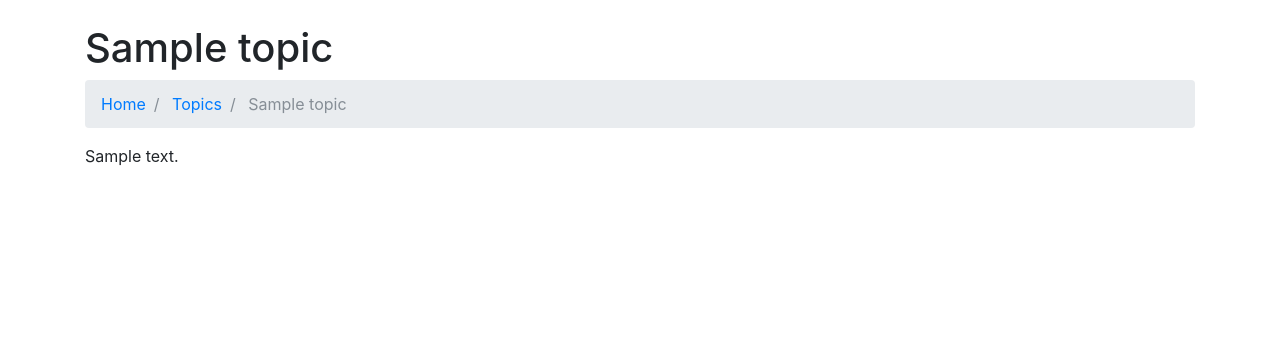
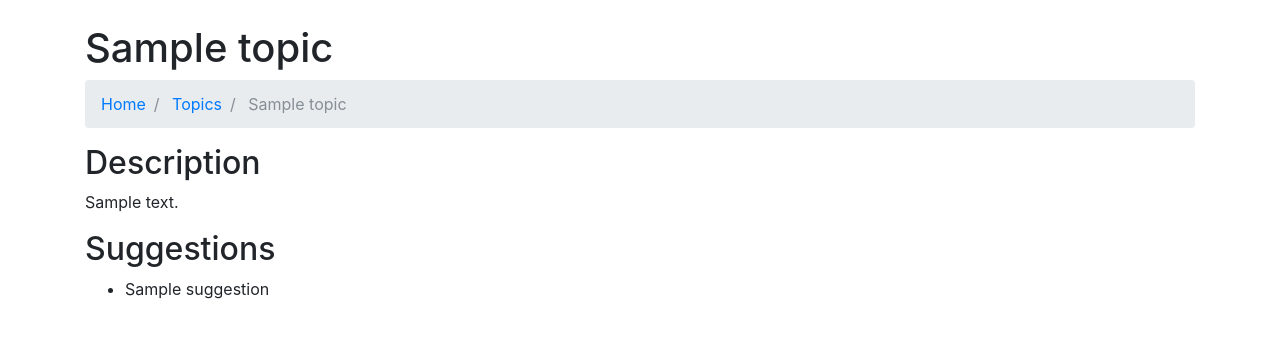
Before and after one commit to OffTheMark/scopecreep, a Django app: page /topic/1/ in a window 1280 px wide. Shown: the part 56-394 px from the top of the page. Run offline with Django 3.2, Linux system fonts and the light colour scheme; tables that the repository leaves empty hold one stand-in row (values such as "Sample post"); some libraries are stand-ins or nearby versions.

Commit message:
Make topics and topic detail pages prettier and only available to authenticated users

```diff
--- a/polls/templates/polls/topic.html
+++ b/polls/templates/polls/topic.html
@@ -24,8 +24,29 @@
             </li>
         </ol>
 
-        <p>
-            {{ topic.description }}
-        </p>
+        <div class="row">
+            <div class="col">
+                <h2>
+                    Description
+                </h2>
+                <p>
+                    {{ topic.description }}
+                </p>
+            </div>
+        </div>
+
+        <div class="row">
+            <div class="col">
+                <h2>
+                    Suggestions
+                </h2>
+                <ul>
+                    {% for suggestion in topic.suggestion_set.all %}
+                        {% include "polls/topic/suggestion_item.html" %}
+                    {% endfor %}
+                </ul>
+            </div>
+        </div>
+
     </div>
 {% endblock %}
--- /dev/null
+++ b/polls/templates/polls/topic/suggestion_item.html
@@ -0,0 +1,3 @@
+<li>
+    {{ suggestion.name }}
+</li>
--- /dev/null
+++ b/polls/templates/polls/topics/topic_item.html
@@ -0,0 +1,5 @@
+<li>
+    <a href="{% url "polls:topic" topic.id %}">
+        {{ topic.name }}
+    </a>
+</li>
--- a/polls/views.py
+++ b/polls/views.py
@@ -1,5 +1,6 @@
 from django.contrib.auth import login, logout
 from django.contrib.auth.decorators import login_required
+from django.contrib.auth.mixins import LoginRequiredMixin
 from django.contrib.auth.models import User
 from django.http import HttpResponseRedirect
 from django.shortcuts import render
@@ -10,7 +11,6 @@ from .forms import LoginForm, SignupForm
 from .models import Topic
 
 
-@login_required
 def index(request):
     return render(request, 'polls/index.html', {})
 
@@ -57,7 +57,7 @@ class SignupView(generic.FormView):
         return reverse("polls:index")
 
 
-class TopicsView(generic.ListView):
+class TopicsView(generic.ListView, LoginRequiredMixin):
     template_name = "polls/topics.html"
     context_object_name = 'topic_list'
 
@@ -65,6 +65,6 @@ class TopicsView(generic.ListView):
         return Topic.objects.all()
 
 
-class TopicView(generic.DetailView):
+class TopicView(generic.DetailView, LoginRequiredMixin):
     template_name = "polls/topic.html"
     model = Topic
```
Also changed, not shown: polls/templates/polls/topics.html (+9 -9 lines).
